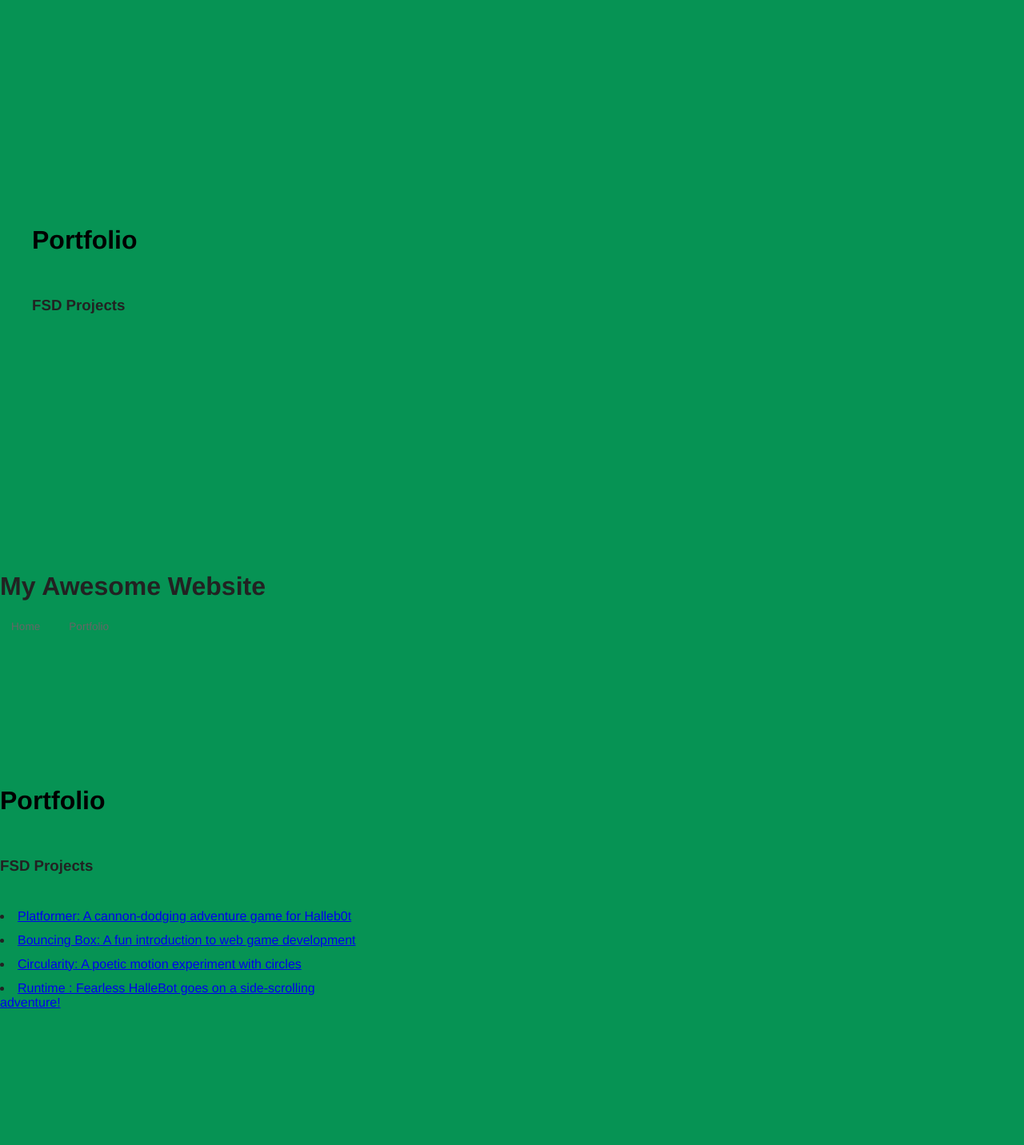
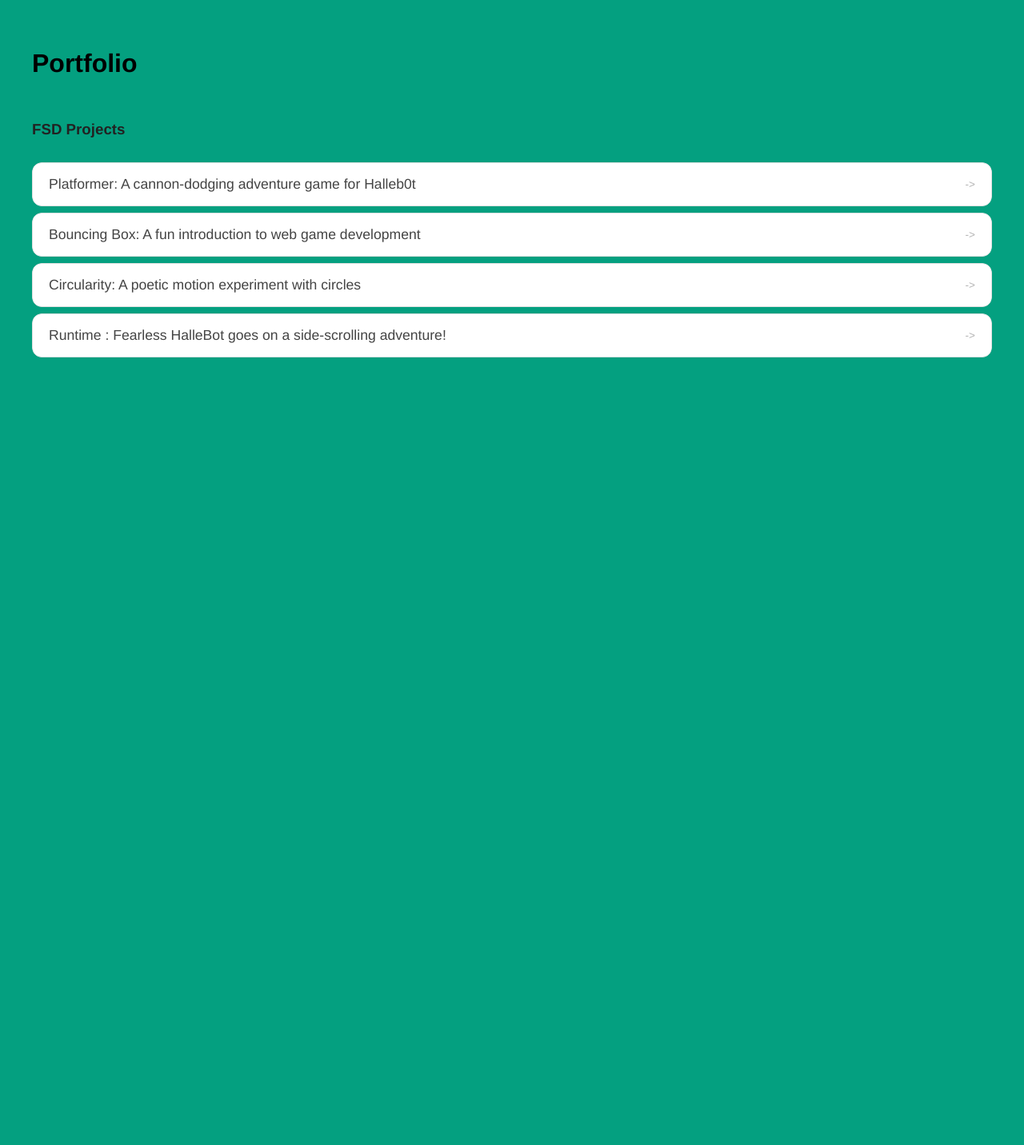
Before and after one commit to KylerboudoinVelasquez/KylerboudoinVelasquez.github.io, a plain HTML site: page portfolio.html in a window 1280 px wide. Shown: the part 110-1542 px from the top of the page at 80% size. After the commit the page ends 818 px from the top, so only its background shows below. Drawn offline with Linux system fonts and the light colour scheme.

Commit message:
git add portfolio.html

```diff
--- a/fsd-projects/platformer/platformer.js
+++ b/fsd-projects/platformer/platformer.js
@@ -46,9 +46,9 @@
 
 
     // TODO 4 - Create Cannons
-    createCannon("left", 500,2500);
-    createCannon("top", 300, 700);
-    createCannon("right", 300, 999)
+    createCannon("left", 500,1250);
+    createCannon("top", 300, 650);
+    createCannon("right", 300, 990)
 
 
 
--- a/portfolio.html
+++ b/portfolio.html
@@ -5,11 +5,14 @@
     <link rel="stylesheet" href="style.css" />
   </head>
 
-  <body>
+  <body class="portfolio-page"><
+
     <!-- All content goes here -->
     <div id="all-contents">
+
       <nav>
         <h1>Your Name's Amazing Website</h1>
+
         <ul id="nav-ul">
           <li class="nav-li">
             <a href="index.html">Home</a>
@@ -24,50 +27,29 @@
         <div class="content">
           <h1>Portfolio</h1>
           <h3>FSD Projects</h3>
+
           <ul id="portfolio">
+            <li>
+              <a href="fsd-projects/platformer/">Platformer: A cannon-dodging adventure game for Halleb0t</a>
+            </li>
 
+            <li>
+              <a href="fsd-projects/bouncing-box/">Bouncing Box: A fun introduction to web game development</a>
+            </li>
+
+            <li>
+              <a href="fsd-projects/circularity/">Circularity: A poetic motion experiment with circles</a>
+            </li>
+
+            <li>
+              <a href="fsd-projects/runtime/">Runtime : Fearless HalleBot goes on a side-scrolling adventure!</a>
+            </li>
           </ul>
 
           <!-- ASD Projects will go here -->
-
         </div>
       </main>
-    </div>
-      <h1>My Awesome Website</h1>
-  <ul id="nav-ul">
-    <li class="nav-li">
-      <a href="index.html">Home</a>
-    </li>
-    <li class="nav-li">
-      <a href="portfolio.html">Portfolio</a>
-    </li>
-  </ul>
 
-  </nav>
-
-  <main>
-     <div class="content">
-    <h1>Portfolio</h1>
-    <h3>FSD Projects</h3>
-    <ul id="portfolio">
-
-    </ul>
-       <li>
-  <a href="fsd-projects/platformer/">Platformer: A cannon-dodging adventure game for Halleb0t</a>
-</li>
-<li>
-  <a href="fsd-projects/bouncing-box/">Bouncing Box: A fun introduction to web game development</a>
-</li>
-<li>
-  <a href="fsd-projects/circularity/">Circularity: A poetic motion experiment with circles</a>
-</li>
-<li>
- <a href="fsd-projects/runtime/">Runtime : Fearless HalleBot goes on a side-scrolling adventure!</a>
-</li>
-
-  </div>
-
-  </main>
     </div>
   </body>
 </html>
--- a/style.css
+++ b/style.css
@@ -4,7 +4,7 @@
 
 body {
   margin: 0;
-  background: hsl(153, 92%, 30%);
+  background: lch(58.4% 43.1 171.5);
   color: #222;
   font-family: "Helvetica Neue", Arial, sans-serif;
 }
@@ -215,3 +215,17 @@
 #portfolio a:hover::after {
   opacity: 1;
 }
+/* Portfolio page layout */
+
+.portfolio-page main {
+  display: block;
+  min-height: auto;
+}
+
+.portfolio-page .content {
+  width: 100%;
+}
+
+.portfolio-page #portfolio {
+  width: 100%;
+}
```
Also changed, not shown: index.html (+1 -1 lines). Lines whose indentation alone changed are shown as unchanged.
